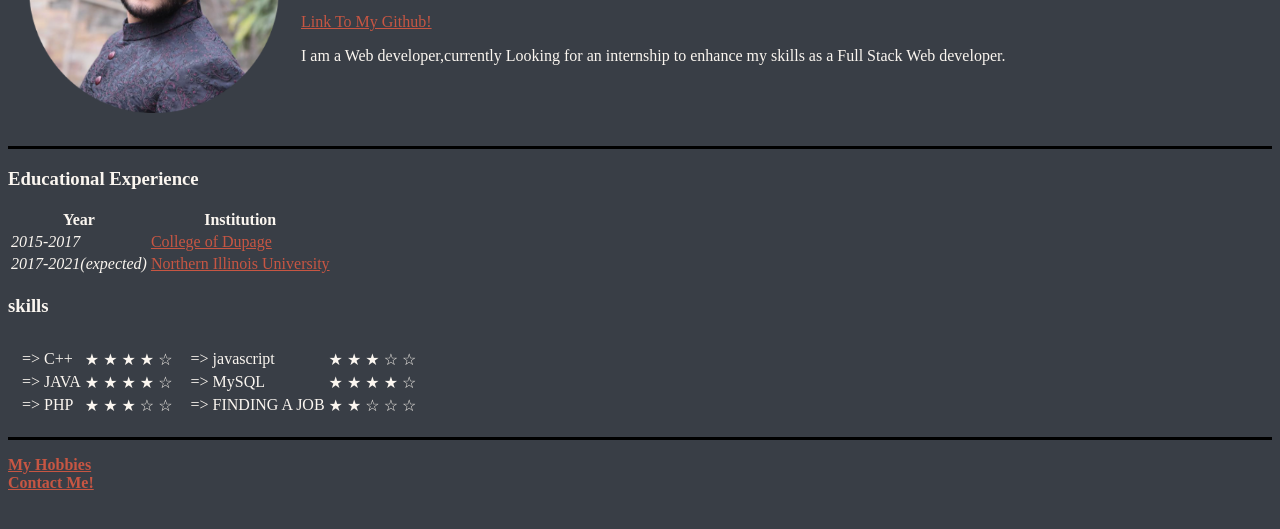
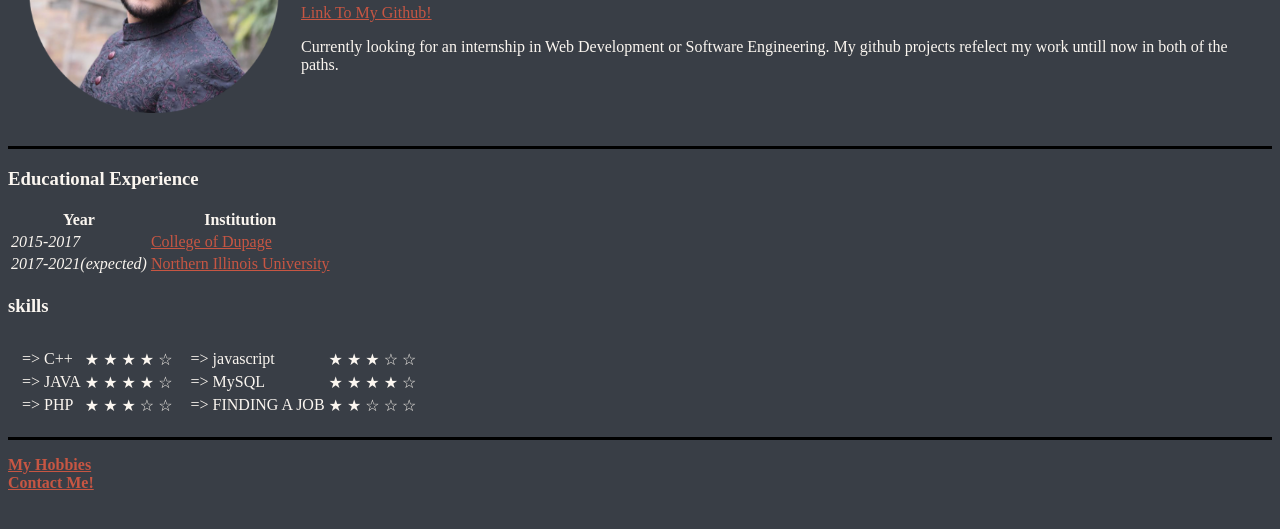
Before and after one commit to ibrahimkhan1214/Personal-Site, a plain HTML site: page index.html in a window 1280 px wide. Shown: the part 177-706 px from the top of the page. Drawn offline with Linux system fonts and the light colour scheme; a script that the page names is missing.

Commit message:
Update index.html

```diff
--- a/index.html
+++ b/index.html
@@ -19,7 +19,7 @@
             <em>Student at <strong><a href="https://www.niu.edu/index.shtml"> Northern Illinois University</a></em></strong>
           </p>
           <p><a href="https://github.com/ibrahimkhan1214?tab=repositories">Link To My Github!</a></p>
-          <p>I am a Web developer,currently Looking for an internship to enhance my skills as a Full Stack Web developer.</p>
+          <p>Currently looking for an internship in Web Development or Software Engineering. My github projects refelect my work untill now in both of the paths.</p>
 
 
         </td>
```
